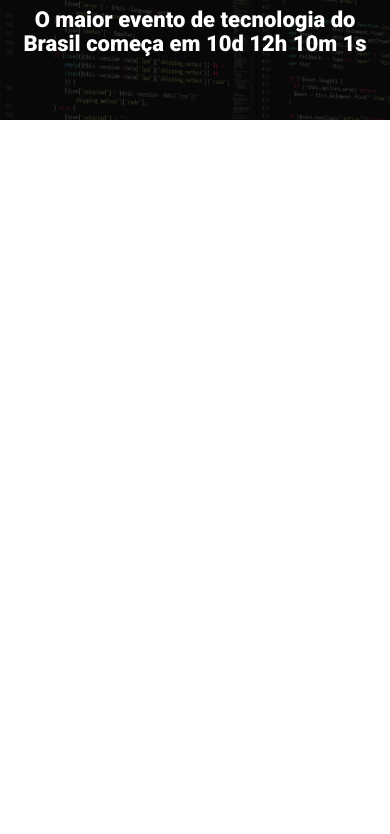
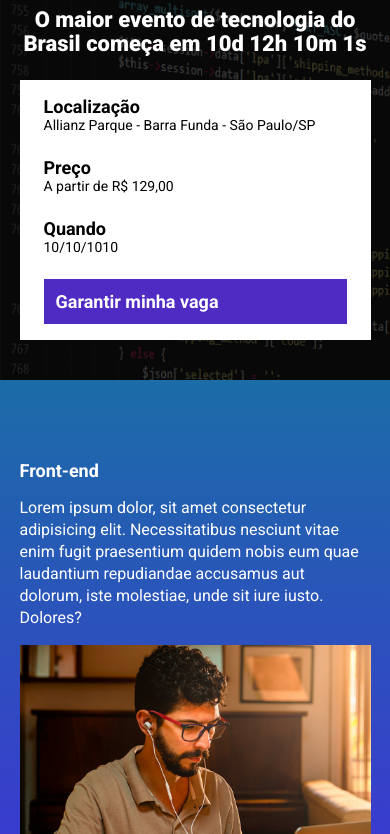
Before and after one commit to francomasa/birthday-event, a website built with Parcel: page src/index.html in a window 390 px wide. Shown: the part 96-930 px from the top of the page. Before the commit the page ends 844 px from the top, so only its background shows below. Built offline with nearby package versions, Linux system fonts and the light colour scheme.

Commit message:
seçao front-end criada

```diff
--- a/src/index.html
+++ b/src/index.html
@@ -16,8 +16,38 @@
             <p class="hero__text">
                 O maior evento de tecnologia do Brasil começa em 10d 12h 10m 1s
             </p>
+            <div class="infos-bar">
+                <ul class="infos-bar__infos">
+                    <li class="infos-bar__infos__item">
+                        <b class="hero__box__title">Localização</b>
+                        Allianz Parque - Barra Funda - São Paulo/SP
+                    </li>
+                    <li class="infos-bar__infos__item">
+                        <b class="hero__box__title">Preço</b>
+                        A partir de R$ 129,00
+                    </li>
+                    <li class="infos-bar__infos__item">
+                        <b class="hero__box__title">Quando</b>
+                        10/10/1010
+                    </li>
+                </ul>
+                <a href="#" class="button button--primary">
+                    Garantir minha vaga
+                </a>
+            </div>
         </div>
     </header>
+
+    <section class="event">
+        <div class="container">
+            <div class="event__details">
+                <h2 class="event__details__title">Front-end</h2>
+                <p class="event__details__description">Lorem ipsum dolor, sit amet consectetur adipisicing elit. Necessitatibus nesciunt vitae enim fugit praesentium quidem nobis eum quae laudantium repudiandae accusamus aut dolorum, iste molestiae, unde sit iure iusto. Dolores?</p>
+            </div>
+            <img class="event__image" src="images/frontend.png" alt="Front-end" />
+        </div>
+
+    </section>
     <script src="scripts/main.js"></script>
 </body>
 </html>
--- /dev/null
+++ b/src/styles/_event.scss
@@ -0,0 +1,44 @@
+.event {
+    background-image: linear-gradient(#1B6CA7, #442BDB);
+    padding: 80px 0;
+
+
+    .container {
+        display: flex;
+    }
+
+    &__image {
+        max-width: 360px;
+
+    }
+
+    &__details {
+        margin-right: 40px;
+
+        &__title {
+            font-size: 18px;
+            font-weight: bold;
+            margin-bottom: 16px;
+        }
+
+        &__description {
+            line-height: 22px;
+        }
+    }
+
+    @media (max-width: 640px) {
+        .container {
+            display: block;
+        }
+
+        &__details {
+            margin-right: 0;
+            margin-bottom: 16px;
+        }
+
+        &__image {
+            width: 100%;
+        }
+    }
+
+}
--- a/src/styles/_hero.scss
+++ b/src/styles/_hero.scss
@@ -34,6 +34,7 @@
         display: block;
     }
 
+
     @media(max-width: 640px) {
         padding: 40px 0;
 
--- /dev/null
+++ b/src/styles/components/_buttons.scss
@@ -0,0 +1,23 @@
+.button {
+    padding: 12px;
+    font-size: 18px;
+    font-weight: bold;
+    text-decoration: none;
+    text-align: center;
+    white-space: nowrap;
+
+    &--primary {
+        background-color: #4F2AC3;
+        color: #fff;
+    }
+
+    @media (max-width: 640px) {
+        display: block;
+        width: 100%;
+    }
+
+    @media (max-width: 1024px) {
+        display: flex;
+        align-items: center;
+    }
+}
--- /dev/null
+++ b/src/styles/components/_infos_bar.scss
@@ -0,0 +1,40 @@
+.infos-bar {
+    padding: 16px 24px;
+    background-color: #fff;
+    display: flex;
+    justify-content: space-between;
+
+    &__infos {
+        display: flex;
+        gap: 40px;
+
+        &__item {
+            color: #000;
+            font-size: 14px;
+
+            b {
+                color: #000;
+                font-size: 18px;
+                display: block;
+            }
+        }
+    }
+
+    @media (max-width: 640px) {
+        display: block;
+
+        &__infos {
+            display: block;
+
+            &__item {
+                margin-bottom: 24px;
+            }
+        }
+    }
+
+    @media (max-width: 1024px) {
+        &__infos {
+            gap: 16px;
+        }
+    }
+}
--- a/src/styles/main.scss
+++ b/src/styles/main.scss
@@ -1,4 +1,7 @@
 @use 'hero';
+@use 'components/infos_bar';
+@use 'components/buttons';
+@use 'event';
 
 * {
     margin: 0;
@@ -6,6 +9,7 @@
     box-sizing: border-box;
     font-family: Roboto, sans-serif;
     color: #fff;
+    list-style: none;
 }
 
 .container {
```
